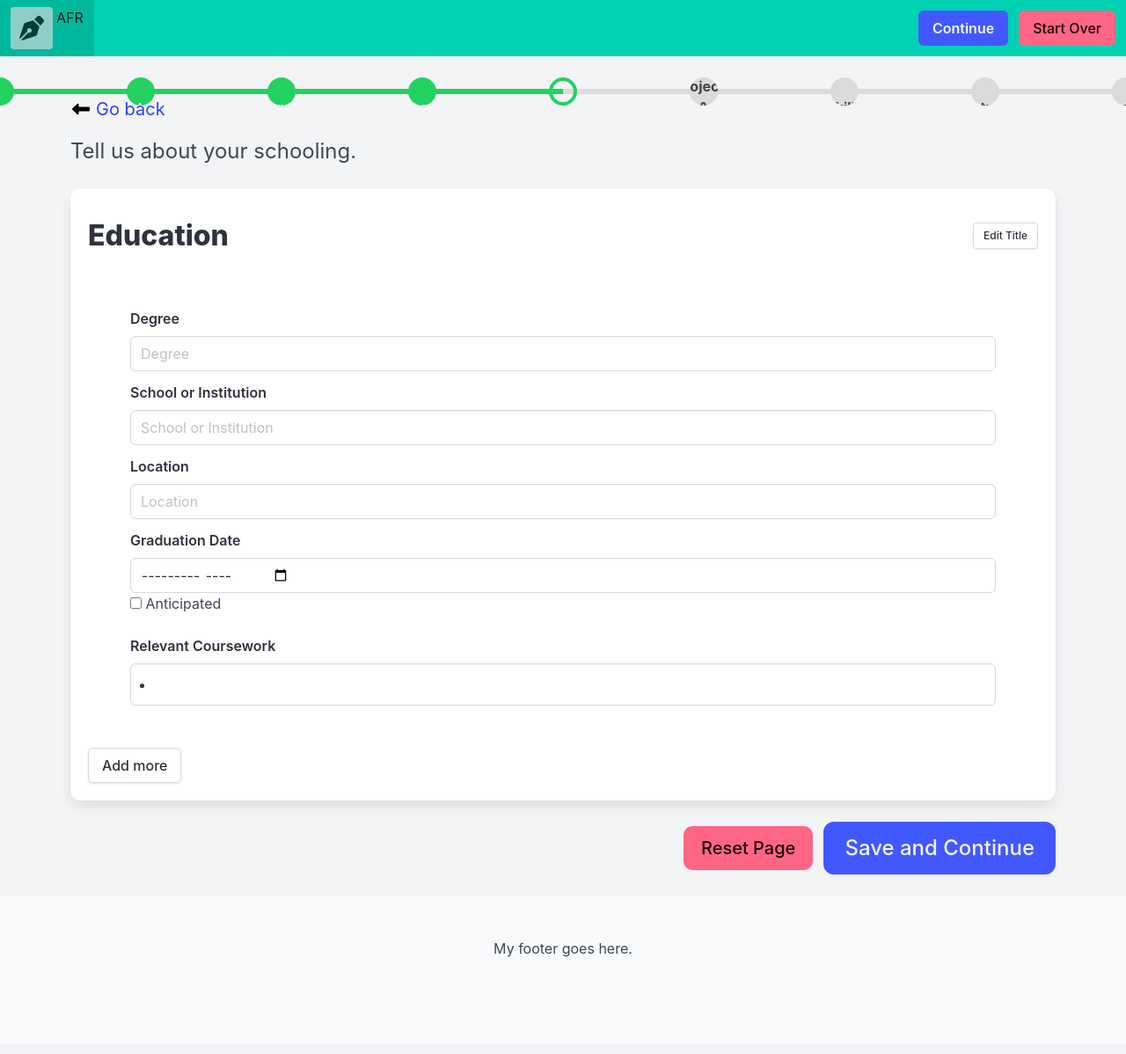
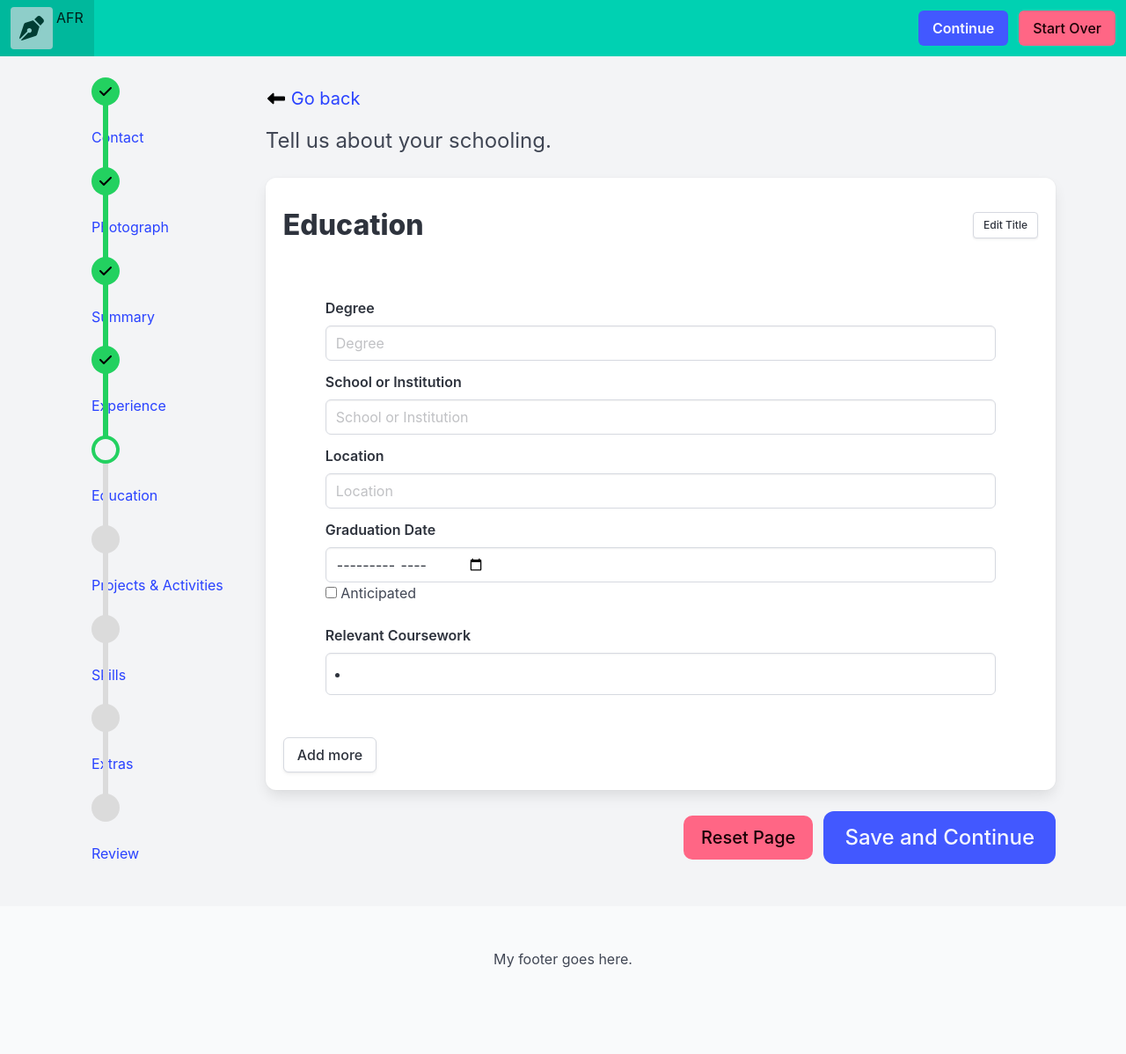
Before and after one commit to HeirOfNorton/alwaysfreeresume, a Jekyll site: the page built from pages/education.html, in a window 1280 px wide. Shown: the whole page at 88% size. Built offline with Jekyll 4.4.1, drawn with Linux system fonts in a browser that asks for light colours.

Commit message:
not liking the navbar. Trying it vertical on the side.

```diff
--- a/_layouts/page.html
+++ b/_layouts/page.html
@@ -33,20 +33,24 @@
 <div class="container is-max-widescreen px-4 my-5">
 
 {% if page.navbar %}
-    <div class="block my-5 container">
-        <ul class="steps is-horizontal is-narrow is-centered has-content-centered">
+<div class="columns">
+    <div class="block mx-5 column is-narrow">
+        <ul class="steps is-vertical is-narrow is-centered has-content-centered">
             {% for nav in layout.navpages %}
                 <li class="steps-segment{% if nav.index == page.navbar %} is-active"{% endif %}">
                     <a href="{{ nav.url | relative_url }}" class="steps-marker{% if nav.index == page.navbar %} is-hollow{% endif %}">
                         {% if nav.index < page.navbar %}
                             <span class="icon">{% include icon.html i='check' %}</span>
                         {% endif %}
-                        <div class="steps-content">{{ nav.title }}</div>
+                    </a>
+                    <a href="{{ nav.url | relative_url }}" class="steps-content">
+                        <div class="is-4">{{ nav.title }}</div>
                     </a>
                 </li>
             {% endfor %}
         </ul>
     </div>
+    <div class="column">
 {% endif %}
 
 {% comment %}
@@ -105,4 +109,9 @@
 
 {{ content }}
 
+{% if page.navbar %}
 </div>
+</div>
+{% endif %}
+
+</div>
```
